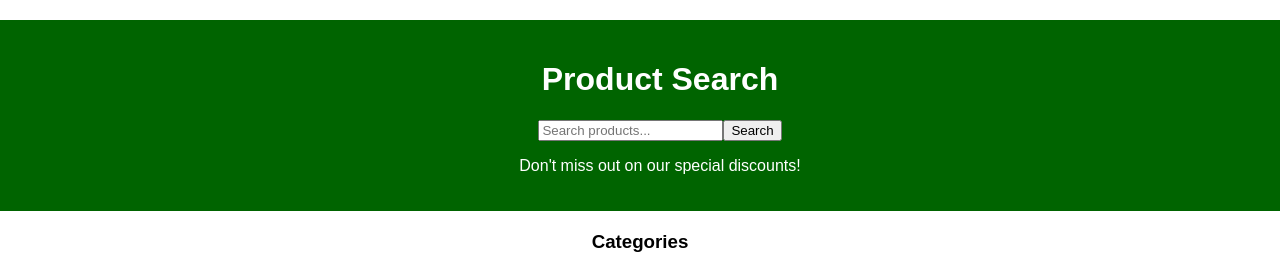
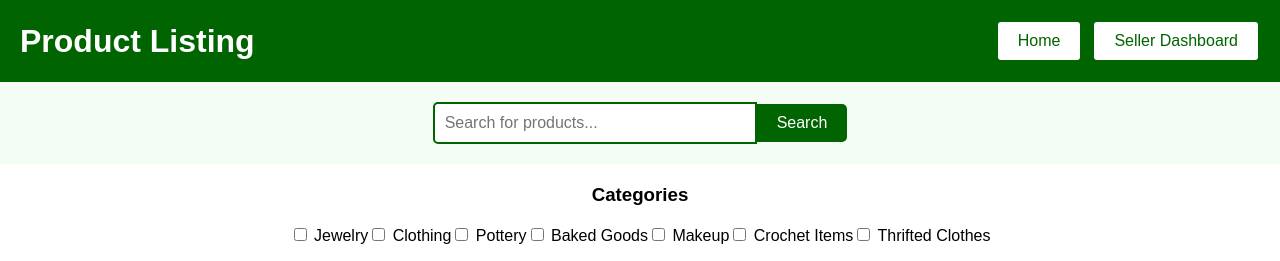
Before and after one commit to uprm-inso4101-2024-2025-s1/semester-project-mercado-colegial-online, a Vue app in the folder vue-project/: page /productSearch in a window 1280 px wide. Shown: the top 261 px of the page. Built offline with nearby package versions, Linux system fonts and the light colour scheme.

Commit message:
Fixing Route Issue and Adding Buttons

```diff
--- a/vue-project/src/router/index.js
+++ b/vue-project/src/router/index.js
@@ -122,7 +122,7 @@ const routes = [
     component: SellerLogIn,
   },
   {
-    path: '/productSearch',  // New route for the Product Listing Page
+    path: '/productSearch',
     name: 'ProductListingSearch',
     component: ProductListing,
   },
--- a/vue-project/src/views/ProductListingSearch.vue
+++ b/vue-project/src/views/ProductListingSearch.vue
@@ -1,18 +1,25 @@
 <template>
     <div>
-      <!-- Header with Search Bar and Promotions Banner -->
-      <div class="header">
-        <h1>Product Search</h1>
-        <div class="search-bar">
-          <input type="text" v-model="searchQuery" placeholder="Search products..." />
-          <button @click="searchProducts">Search</button>
+      <header class="main-header">
+        <h1>Product Listing</h1>
+        <div class="nav-buttons">
+          <router-link to="/home">
+            <button class="nav-btn home-btn">Home</button>
+          </router-link>
+          <router-link to="/seller-dash">
+            <button class="nav-btn sellerdash-btn">Seller Dashboard</button>
+          </router-link>
         </div>
-        <div class="promo-banner">
-          <p>Don't miss out on our special discounts!</p>
-        </div>
-      </div>
-
-      <!-- CATEGORIES Section -->
+      </header>
+      <section class="search-bar-container">
+        <input
+          type="text"
+          placeholder="Search for products..."
+          class="search-bar"
+          v-model="searchQuery"
+        />
+        <button class="search-btn" @click="searchProducts">Search</button>
+      </section>
       <div class="categories">
         <h3>Categories</h3>
         <div class="category-options" style="text-align: center;">
@@ -21,10 +28,7 @@
           </label>
         </div>
       </div>
-
-      <!-- Main layout: Sidebar and Product Listing -->
         <div class="main-content">
-        <!-- Collapsible Filter Sidebar -->
         <div class="sidebar" :class="{ collapsed: isSidebarCollapsed }">
           <button class="toggle-btn" @click="toggleSidebar">
             {{ isSidebarCollapsed ? 'Show Filters' : 'Hide Filters' }}
@@ -42,8 +46,6 @@
             <p>Min Rating: {{ rating }} stars</p>
           </div>
         </div>
-
-        <!-- Product Listing with View Options -->
           <div class="product-list">
           <div class="view-toggle">
             <div class="view-options">
@@ -59,8 +61,6 @@
               </select>
             </div>
           </div>
-
-          <!-- Grid or List View Products -->
           <div :class="{ grid: viewMode === 'grid', list: viewMode === 'list' }">
             <div
               v-for="product in filteredAndSortedProducts"
@@ -73,8 +73,6 @@
               <p>Rating: {{ product.rating }} stars</p>
             </div>
           </div>
-
-          <!-- Pagination or Load More Button -->
           <div class="pagination">
             <button @click="loadMore" v-if="!allLoaded">Load More</button>
             <div v-else>
@@ -83,8 +81,6 @@
           </div>
         </div>
       </div>
-
-      <!-- Footer -->
       <footer>
         <p>© 2024 Mercado Colegial Online</p>
       </footer>
@@ -139,57 +135,103 @@ computed: {
           (!this.selectedCategories.length || this.selectedCategories.includes(product.category)) &&
           product.price <= this.priceRange &&
           (!this.selectedTags.length || this.selectedTags.some(tag => product.tags.includes(tag))) &&
-        product.rating >= this.rating
+          product.rating >= this.rating &&
+          product.name.toLowerCase().includes(this.searchQuery.toLowerCase())
         );
       });
 
       if (this.sortOption === 'price') {
         filtered.sort((a, b) => a.price - b.price);
-    } else if (this.sortOption === 'relevance') {
       } else if (this.sortOption === 'date') {
+        filtered.sort((a, b) => a.name.localeCompare(b.name));
       }
 
-    return filtered;
+      return filtered.slice(0, this.loadLimit);
     },
   },
   methods: {
-    searchProducts() {
-    },
     toggleSidebar() {
       this.isSidebarCollapsed = !this.isSidebarCollapsed;
     },
-    setView(view) {
-    this.viewMode = view;
+    setView(mode) {
+      this.viewMode = mode;
     },
     loadMore() {
-    const currentLoadCount = this.loadedProducts.length;
-    const newProducts = this.filteredAndSortedProducts.slice(currentLoadCount, currentLoadCount + this.loadLimit);
-    this.loadedProducts.push(...newProducts);
-
-    if (newProducts.length < this.loadLimit) {
+      this.loadLimit += 10;
+      if (this.loadLimit >= this.filteredAndSortedProducts.length) {
         this.allLoaded = true;
       }
     },
-},
-mounted() {
-    this.loadMore();
   },
 };
 </script>
 
 <style scoped>
-/* Styles for the product listing search page */
-.header {
-text-align: center;
-margin: 20px 0;
-background-color: #006400; /* Header color same as footer */
-color: white; /* Text color in header */
-padding: 20px; /* Padding for header */
-width: 100%;
+.main-header {
+  background-color: #006400;
+  padding: 20px;
+  display: flex;
+  justify-content: space-between;
+  align-items: center;
+  color: white;
+}
+
+.main-header h1 {
+  margin: 0;
+  font-size: 2rem;
+  color: white;
+}
+
+.nav-buttons {
+  display: flex;
+  gap: 10px;
+}
+
+.nav-btn {
+  padding: 10px 20px;
+  background-color: white;
+  color: #006400;
+  border: 2px solid #006400;
+  border-radius: 5px;
+  font-size: 1rem;
+  cursor: pointer;
+  margin: 0;
+  transition: background-color 0.3s ease, color 0.3s ease;
+}
+
+.nav-btn:hover {
+  background-color: #006400;
+  color: white;
+}
+
+.search-bar-container {
+  display: flex;
+  justify-content: center;
+  align-items: center;
+  padding: 20px;
+  background-color: #f4fdf4;
 }
 
 .search-bar {
-display: inline-block;
+  width: 300px;
+  padding: 10px;
+  border: 2px solid #006400;
+  border-radius: 5px 0 0 5px;
+  font-size: 1rem;
+}
+
+.search-btn {
+  padding: 10px 20px;
+  background-color: #006400;
+  color: white;
+  border: none;
+  border-radius: 0 5px 5px 0;
+  cursor: pointer;
+  font-size: 1rem;
+}
+
+.search-btn:hover {
+  background-color: #228B22;
 }
 
 .categories {
@@ -210,16 +252,16 @@ display: flex;
 .sidebar {
 width: 250px;
 border-right: 1px solid #ccc;
-background-color: #e6f7e6; /* Background for sidebar */
+background-color: #e6f7e6;
 }
 
 .toggle-btn {
 margin-bottom: 10px;
-background-color: #228B22; /* Button color */
-color: white; /* Button text color */
+background-color: #228B22;
+color: white;
 border: none;
 padding: 10px;
-cursor: pointer; /* Pointer cursor */
+cursor: pointer;
 }
 
 .product-list {
@@ -236,11 +278,11 @@ margin-bottom: 20px;
 
 .view-options button {
 margin-right: 10px;
-background-color: #006400; /* Active button color */
-color: white; /* Button text color */
+background-color: #006400;
+color: white;
 border: none;
 padding: 10px;
-cursor: pointer; /* Pointer cursor */
+cursor: pointer;
 }
 
 .product-card {
@@ -248,7 +290,7 @@ border: 1px solid #ccc;
 padding: 10px;
 margin: 10px;
 text-align: center;
-background-color: white; /* Product card background */
+background-color: white;
 }
 
 .grid {
@@ -269,7 +311,7 @@ footer {
 width: 100%;
 text-align: center;
 padding: 20px;
-background-color: #006400; /* Footer background color */
-color: white; /* Footer text color */
+background-color: #006400;
+color: white;
 }
 </style>
--- a/vue-project/src/views/SellerDash.vue
+++ b/vue-project/src/views/SellerDash.vue
@@ -6,8 +6,8 @@
         <router-link to="/home">
           <button class="home-btn">Home</button>
         </router-link>
-        <router-link to="/product-listing">
-          <button class="product-list-btn">Product Listing</button>
+        <router-link to="/productSearch">
+          <button class="productSearch-btn">Product Listing</button>
         </router-link>
       </div>
     </div>
```
Lines whose indentation alone changed are shown as unchanged.
